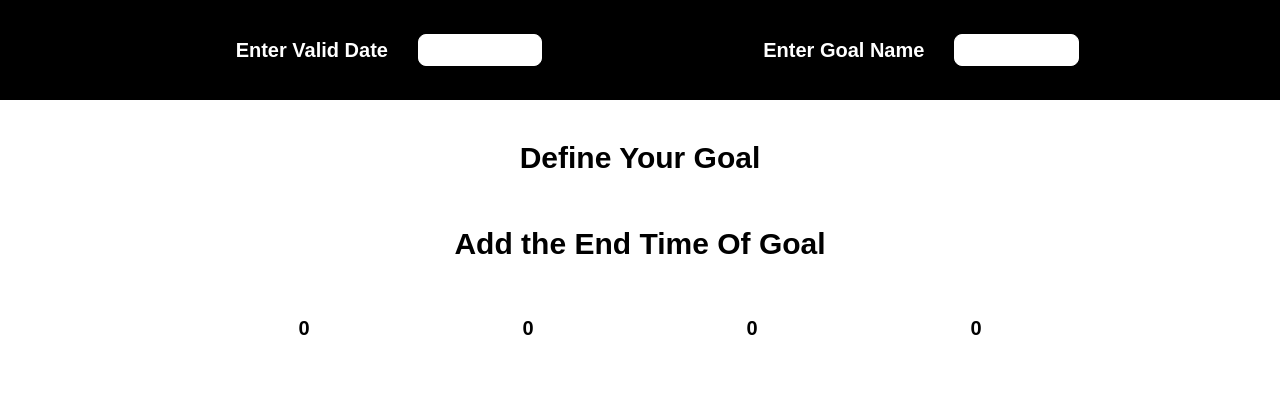
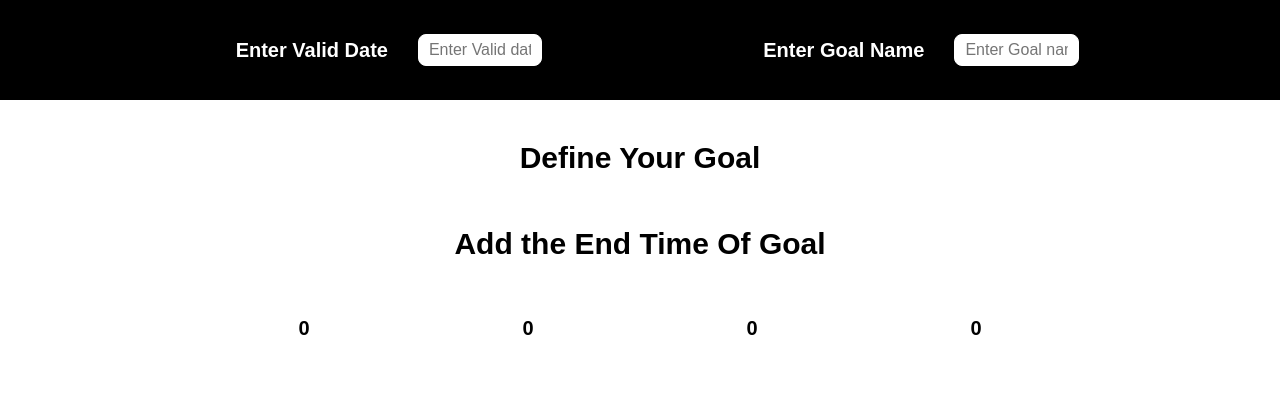
Before and after one commit to huzaifa172/countdown, a plain HTML site: page index.html in a window 1280 px wide. Drawn offline with Linux system fonts and the light colour scheme.

Commit message:
add placholder

```diff
--- a/index.html
+++ b/index.html
@@ -12,14 +12,14 @@
 
         <div class="input_container_child">
             <p class="enter_text">Enter Valid  Date</p>
-            <input class="inputs_get"  id="input_first"  type="text"  oninput="alclock()">
+            <input placeholder="Enter Valid date" class="inputs_get"  id="input_first"  type="text"  oninput="alclock()">
             <!-- <a href="#" class="fisrst_btn fisrst_btn_one" onclick="clock()">Enter</a> -->
 
         </div>
 
         <div class="input_container_child">
             <p class="enter_text">Enter Goal name</p>
-                   <input class="inputs_get" type="text" id="goal_id" value="">
+                   <input placeholder="Enter Goal name" class="inputs_get" type="text" id="goal_id" value="">
             <!-- <a href="#" class="fisrst_btn" oninput="vision()">Enter</a> -->
         </div>
 
--- a/style.css
+++ b/style.css
@@ -150,7 +150,11 @@ body{
 }
 
 
-
+.input_container_child input{
+    color: black;
+    font-family: sans-serif;
+    font-weight: lighter;
+}
 
 
 
```
